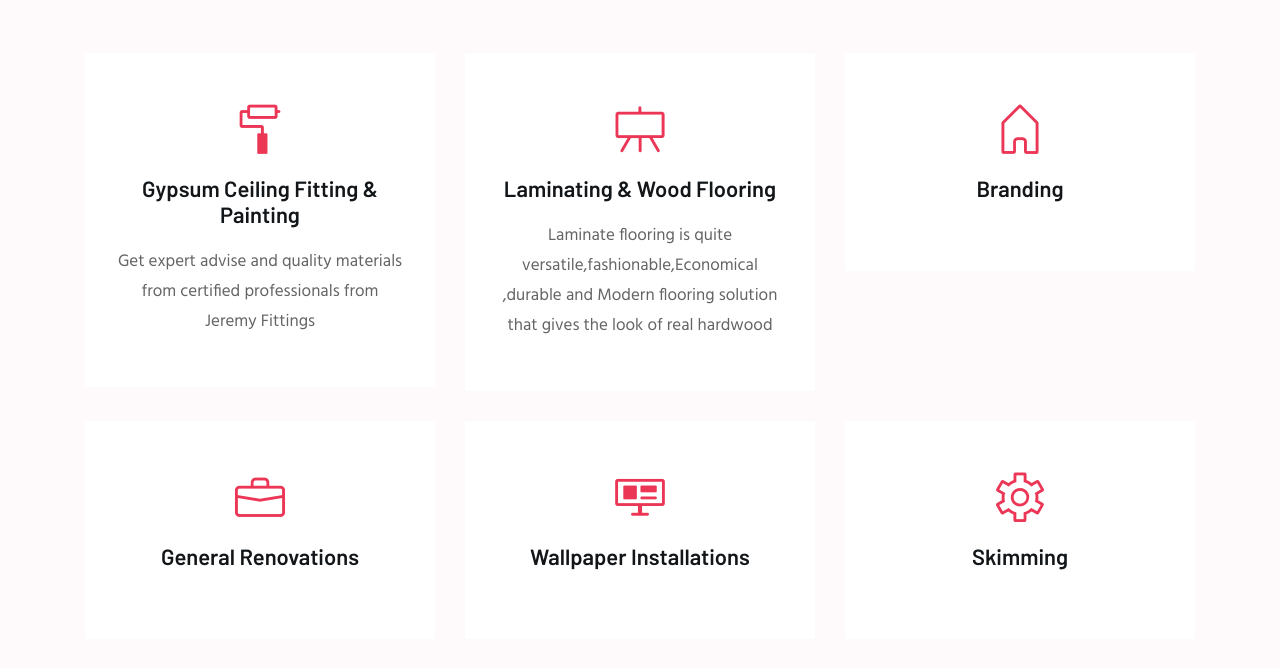
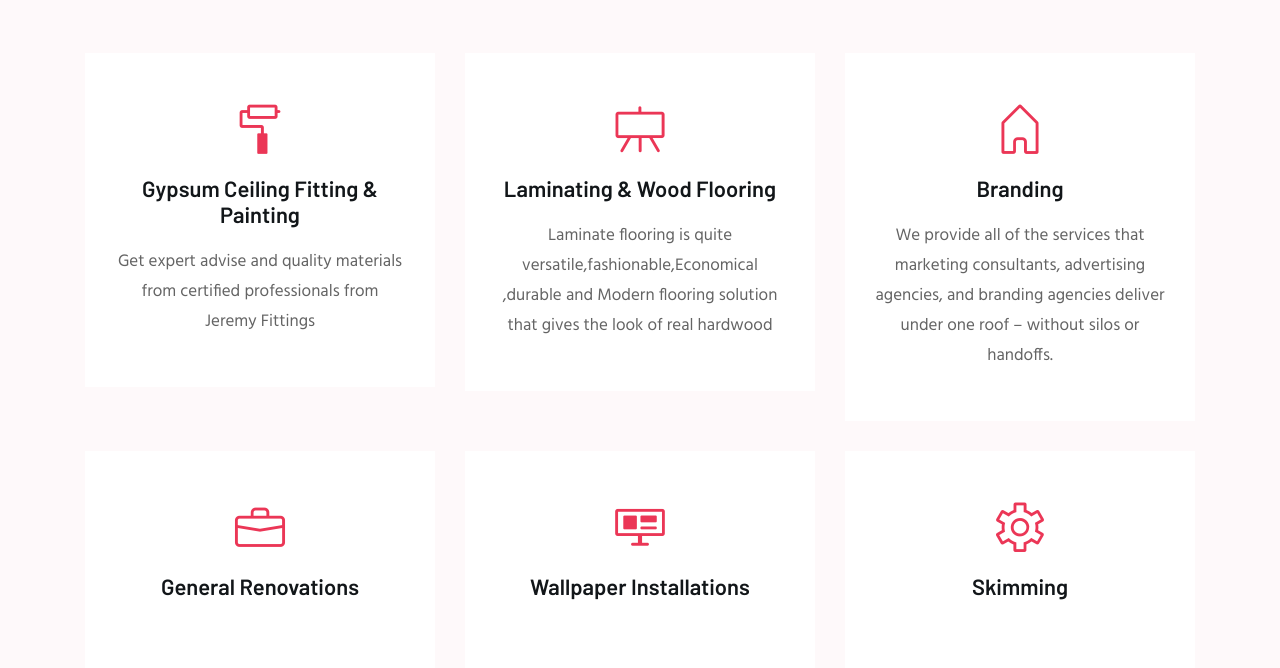
Before and after one commit to Deuce15/artha, a Django app: page / in a window 1280 px wide. Shown: the part 2074-2742 px from the top of the page. Run offline with Django 4.2, Linux system fonts and the light colour scheme; some libraries are stand-ins or nearby versions; some web fonts are replaced.

Commit message:
Branding

```diff
--- a/website/templates/home.html
+++ b/website/templates/home.html
@@ -225,7 +225,7 @@
                         </div>
                         <div class="services-content mt-15">
                             <h4 class="services-title">Branding</h4>
-                            <p class="mt-20"></p>
+                            <p class="mt-20">We provide all of the services that marketing consultants, advertising agencies, and branding agencies deliver under one roof – without silos or handoffs.</p>
                         </div>
                     </div> <!-- single services -->
                 </div>
```
